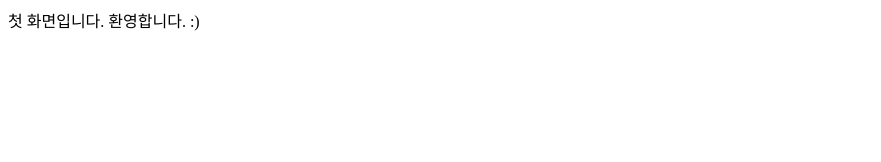
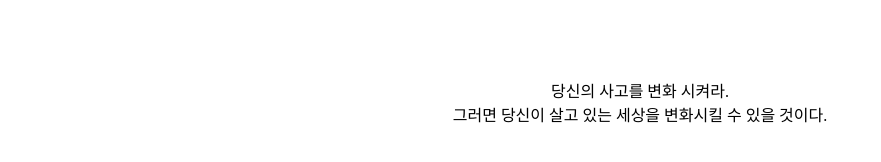
Before and after one commit to Junho1224/junho.github.io, a plain HTML site: page index.html in a window 1280 px wide. Shown: the whole page, without its empty margins (0-881 px from the left). Drawn offline with Linux system fonts and the light colour scheme.

Commit message:
Update index.html

```diff
--- a/index.html
+++ b/index.html
@@ -1,5 +1,11 @@
 <html>
     <body>
-        첫 화면입니다. 환영합니다. :)
+        </br>
+    </br>
+    </br>
+    <p align="center">
+        당신의 사고를 변화 시켜라.
+        </br>
+        그러면 당신이 살고 있는 세상을 변화시킬 수 있을 것이다.
     </body>
 </html>
```
